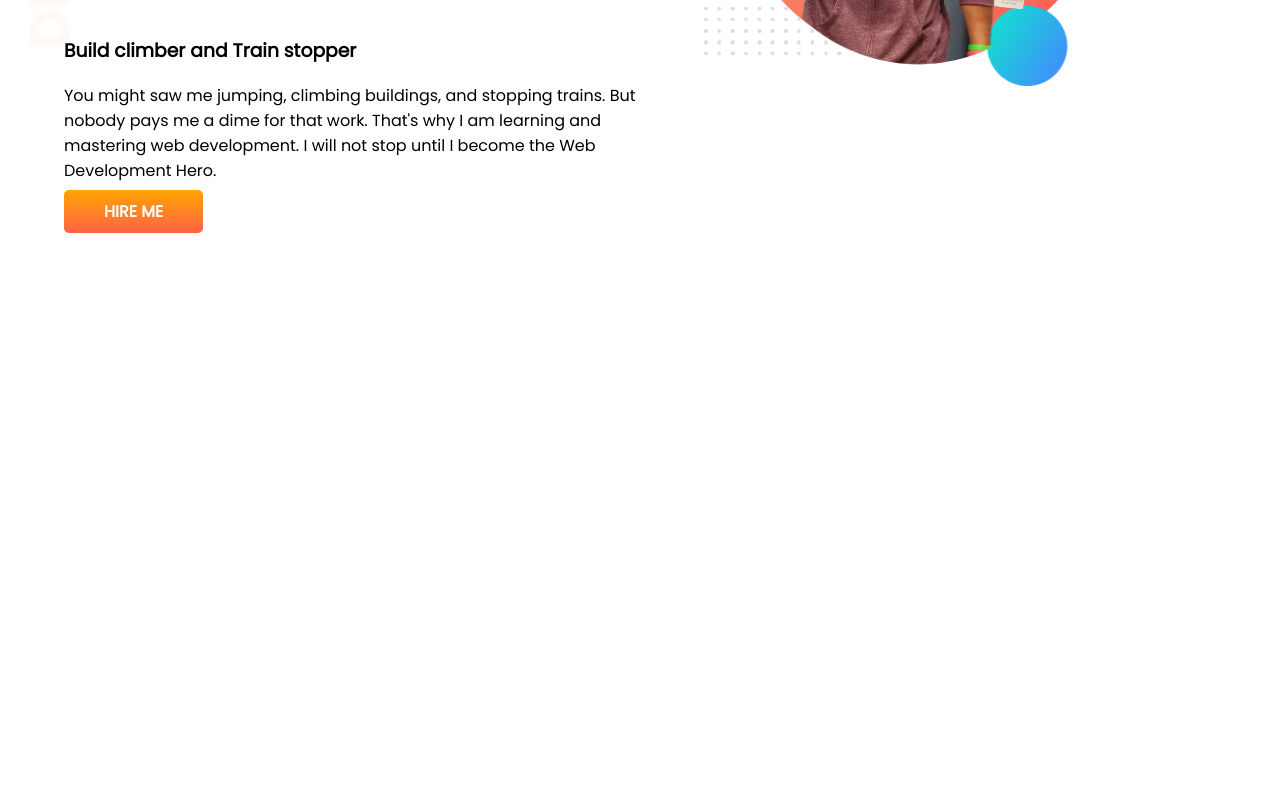
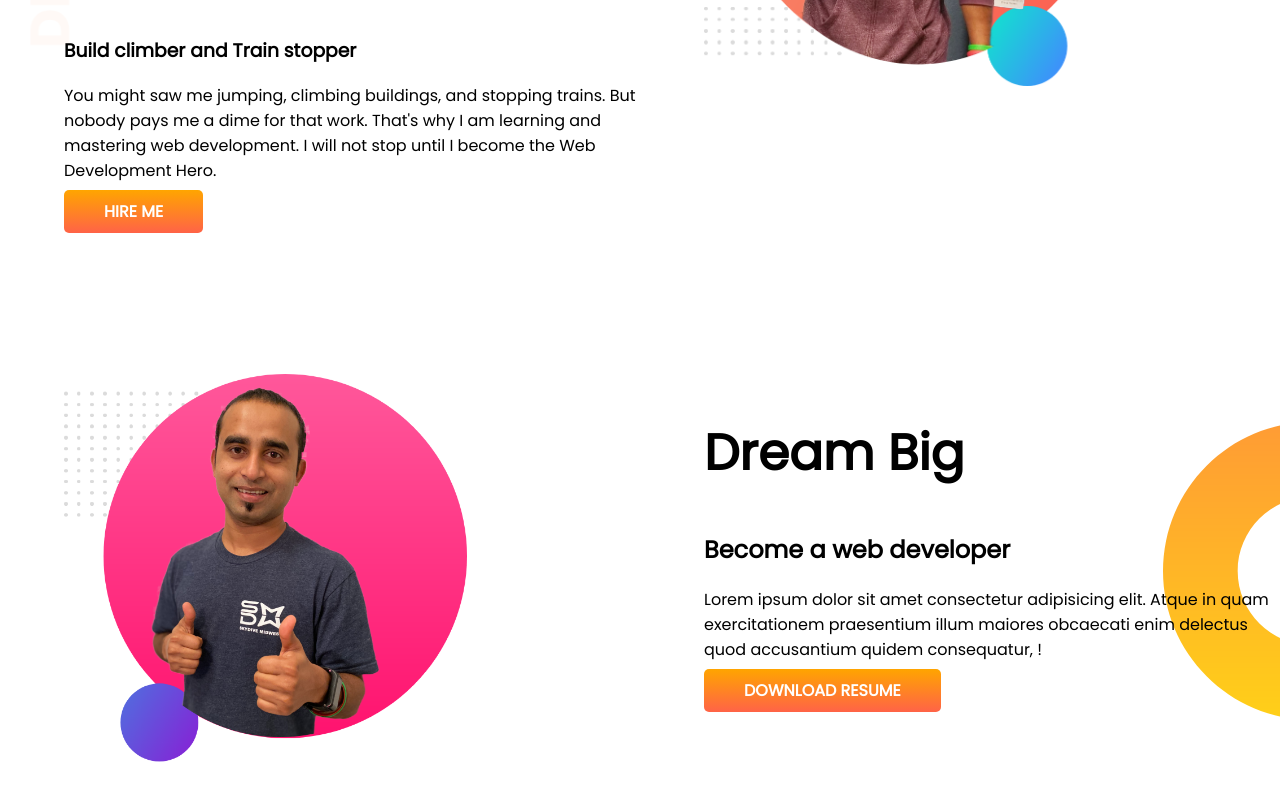
Before and after one commit to IshtyMahin/developer-portfolio, a plain HTML site: page index.html in a window 1280 px wide. Shown: the part 314-1114 px from the top of the page. Before the commit the page ends 800 px from the top, so only its background shows below. Drawn offline with Linux system fonts and the light colour scheme; a web font is replaced by a local one.

Commit message:
dream-big

```diff
--- a/index.html
+++ b/index.html
@@ -28,6 +28,21 @@
         <img src="images/jhankar.png" alt="">
     </div>
   </section>
+  <section class="dream-big">
+      <div class="half-width">
+          <img src="images/jhankar2.png" alt="">
+      </div>
+      <div class="half-width">
+
+            <h1>Dream Big</h1>
+            <h2>Become a web developer</h2>
+            <P>Lorem ipsum dolor sit amet consectetur adipisicing elit. Atque in quam exercitationem praesentium illum maiores obcaecati enim delectus quod accusantium quidem consequatur, !</P>
+
+
+          <a class="link-button" href="http://" target="_blank" >DOWNLOAD RESUME</a>
+      </div>
+
+  </section>
 </body>
 
 </html>
--- a/style.css
+++ b/style.css
@@ -10,6 +10,7 @@ h1{
 }
 section{
     display: flex;
+    margin-bottom: 150px;
 }
 .half-width{
     width: 50%;
@@ -31,3 +32,8 @@ section{
     background-image: url(images/top-banner.png);
 background-repeat: no-repeat;
 }
+.dream-big{
+    background-image: url(images/dream-bg.png);
+    background-repeat: no-repeat;
+    background-position: right;
+}
```
